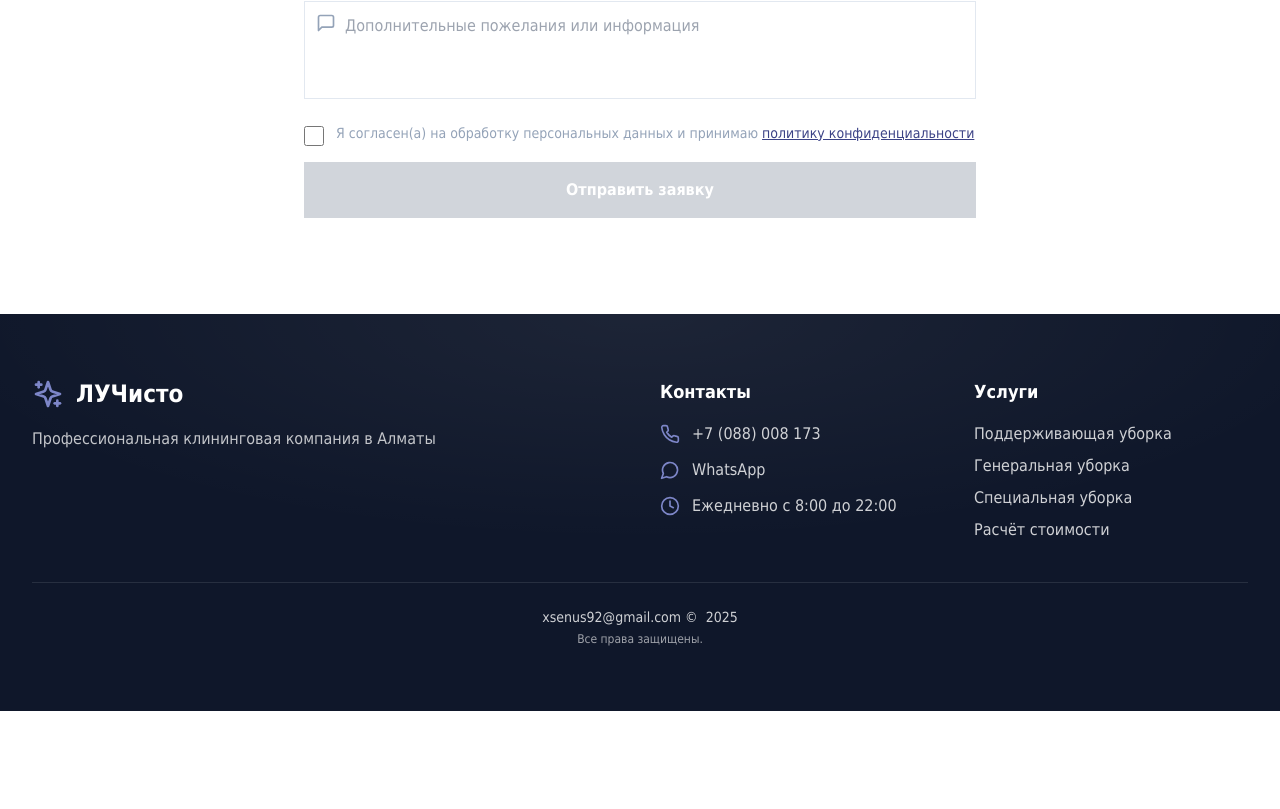
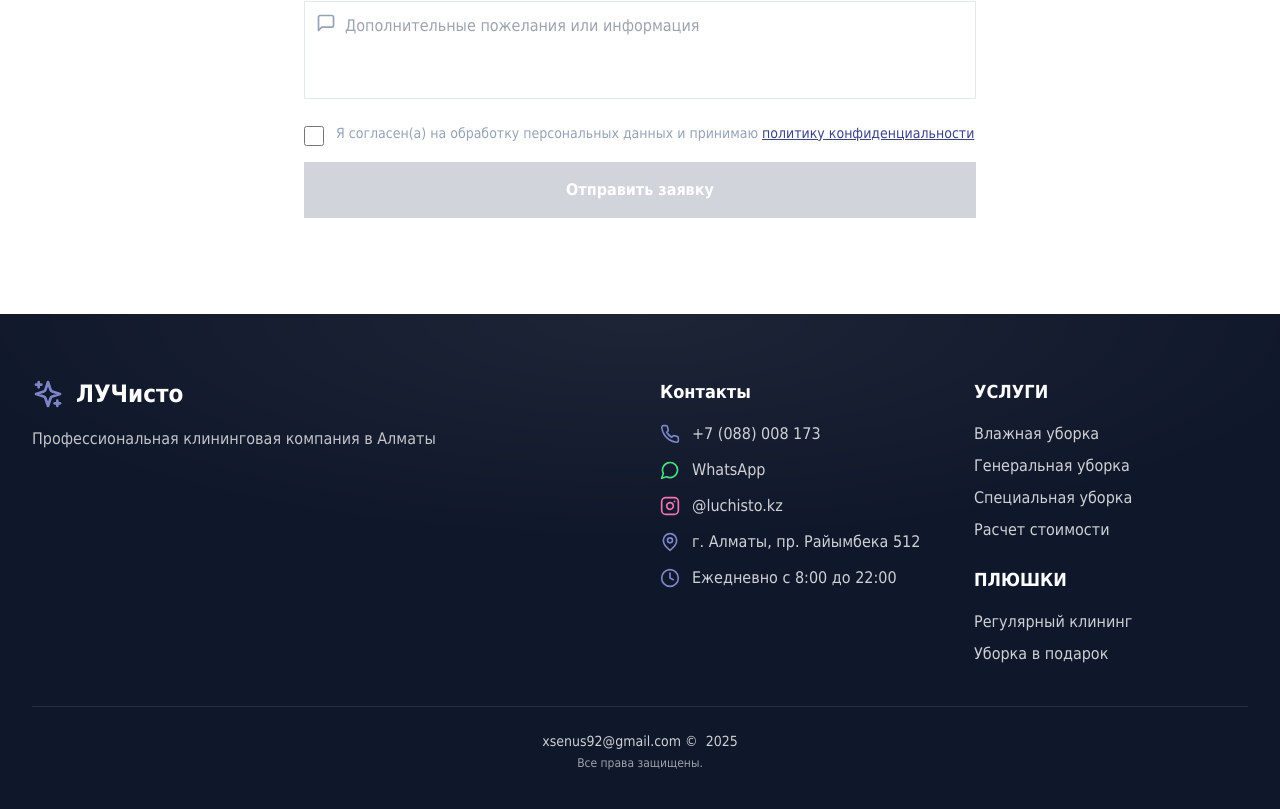
Before and after one commit to Xsenus/CleanRay, a React (Vite) app: page / in a window 1280 px wide. Shown: the part 9178-9987 px from the top of the page. Before the commit the page ends 9889 px from the top, so only its background shows below. Built offline with nearby package versions, Linux system fonts and the light colour scheme; no server answers.

Commit message:
feat(footer): обновил контакты и навигацию футера

```diff
--- a/public/site.json
+++ b/public/site.json
@@ -6,13 +6,13 @@
   "contacts": {
     "phone": "+7 (088) 008 173",
     "email": "info@luchisto.kz",
-    "address": "г. Алматы, ул. Примерная, 123",
+    "address": "г. Алматы, пр. Райымбека 512",
     "hours": "Ежедневно с 8:00 до 22:00"
   },
   "links": {
-    "whatsapp": "",
+    "whatsapp": "+7 (088) 008 173",
     "telegram": "",
-    "instagram": "",
+    "instagram": "luchisto.kz",
     "vk": ""
   }
 }
--- a/src/components/Footer.tsx
+++ b/src/components/Footer.tsx
@@ -1,4 +1,4 @@
-import { Sparkles, Phone, Clock, MessageCircle } from 'lucide-react';
+import { Sparkles, Phone, Clock, MessageCircle, MapPin, Instagram } from 'lucide-react';
 import { useSiteConfig } from '../hooks/useSiteConfig';
 import { formatPhoneDisplay } from '../utils/phone';
 
@@ -15,7 +15,16 @@ const Footer: React.FC = () => {
       )}`
     : undefined;
 
-  // const mailHref = cfg.contacts.email ? `mailto:${cfg.contacts.email}` : undefined;
+  // --- Instagram: нормализуем и показываем @handle ---
+  const rawInsta = cfg.links?.instagram?.trim();
+  const instaHandle = rawInsta
+    ? rawInsta
+        .replace(/^https?:\/\/(www\.)?instagram\.com\//i, '')
+        .replace(/\/+$/, '')
+        .replace(/^@/, '')
+    : undefined;
+  const instaHref = instaHandle ? `https://instagram.com/${instaHandle}` : undefined;
+
   const year = cfg.year ?? new Date().getFullYear();
 
   return (
@@ -41,12 +50,11 @@ const Footer: React.FC = () => {
           <div>
             <h4 className="text-lg font-semibold mb-4">Контакты</h4>
             <address className="not-italic space-y-3">
-              {/* WhatsApp */}
-
               {rawPhone && (
                 <a
                   href={telHref}
-                  className="flex items-center gap-3 text-white/80 hover:text-white">
+                  className="flex items-center gap-3 text-white/80 hover:text-white"
+                  aria-label={`Позвонить ${displayPhone}`}>
                   <Phone className="w-5 h-5 text-brand-400 shrink-0" />
                   {displayPhone}
                 </a>
@@ -57,18 +65,21 @@ const Footer: React.FC = () => {
                   href={waHref}
                   target="_blank"
                   rel="noopener noreferrer"
-                  className="flex items-center gap-3 text-white/80 hover:text-white">
-                  <MessageCircle className="w-5 h-5 text-brand-400 shrink-0" />
+                  className="flex items-center gap-3 text-white/80 hover:text-white"
+                  aria-label={`Написать в WhatsApp на номер ${displayPhone}`}>
+                  <MessageCircle className="w-5 h-5 text-green-400 shrink-0" />
                   WhatsApp
                 </a>
               )}
 
-              {/* {cfg.contacts.email && (
+              {instaHref && instaHandle && (
                 <a
-                  href={mailHref}
-                  className="flex items-center gap-3 text-white/80 hover:text-white">
-                  <Mail className="w-5 h-5 text-brand-400 shrink-0" />
-                  {cfg.contacts.email}
+                  href={instaHref}
+                  target="_blank"
+                  rel="noopener noreferrer"
+                  className="flex items-center gap-3 text-white/80 hover:text-white"
+                  aria-label={`Перейти в Instagram ${instaHandle}`}>
+                  <Instagram className="w-5 h-5 text-pink-400 shrink-0" />@{instaHandle}
                 </a>
               )}
 
@@ -77,7 +88,7 @@ const Footer: React.FC = () => {
                   <MapPin className="w-5 h-5 text-brand-400 shrink-0" />
                   {cfg.contacts.address}
                 </div>
-              )} */}
+              )}
 
               {cfg.contacts.hours && (
                 <div className="flex items-center gap-3 text-white/80">
@@ -90,10 +101,10 @@ const Footer: React.FC = () => {
 
           {/* Services */}
           <div>
-            <h4 className="text-lg font-semibold mb-4">Услуги</h4>
+            <h4 className="text-lg font-semibold mb-4">УСЛУГИ</h4>
             <nav className="space-y-2">
               <a href="#services" className="block text-white/80 hover:text-white">
-                Поддерживающая уборка
+                Влажная уборка
               </a>
               <a href="#services" className="block text-white/80 hover:text-white">
                 Генеральная уборка
@@ -102,7 +113,17 @@ const Footer: React.FC = () => {
                 Специальная уборка
               </a>
               <a href="#quote" className="block text-white/80 hover:text-white">
-                Расчёт стоимости
+                Расчет стоимости
+              </a>
+            </nav>
+
+            <h4 className="text-lg font-semibold mt-6 mb-4">ПЛЮШКИ</h4>
+            <nav className="space-y-2">
+              <a href="#subscription" className="block text-white/80 hover:text-white">
+                Регулярный клининг
+              </a>
+              <a href="#gift" className="block text-white/80 hover:text-white">
+                Уборка в подарок
               </a>
             </nav>
           </div>
```
